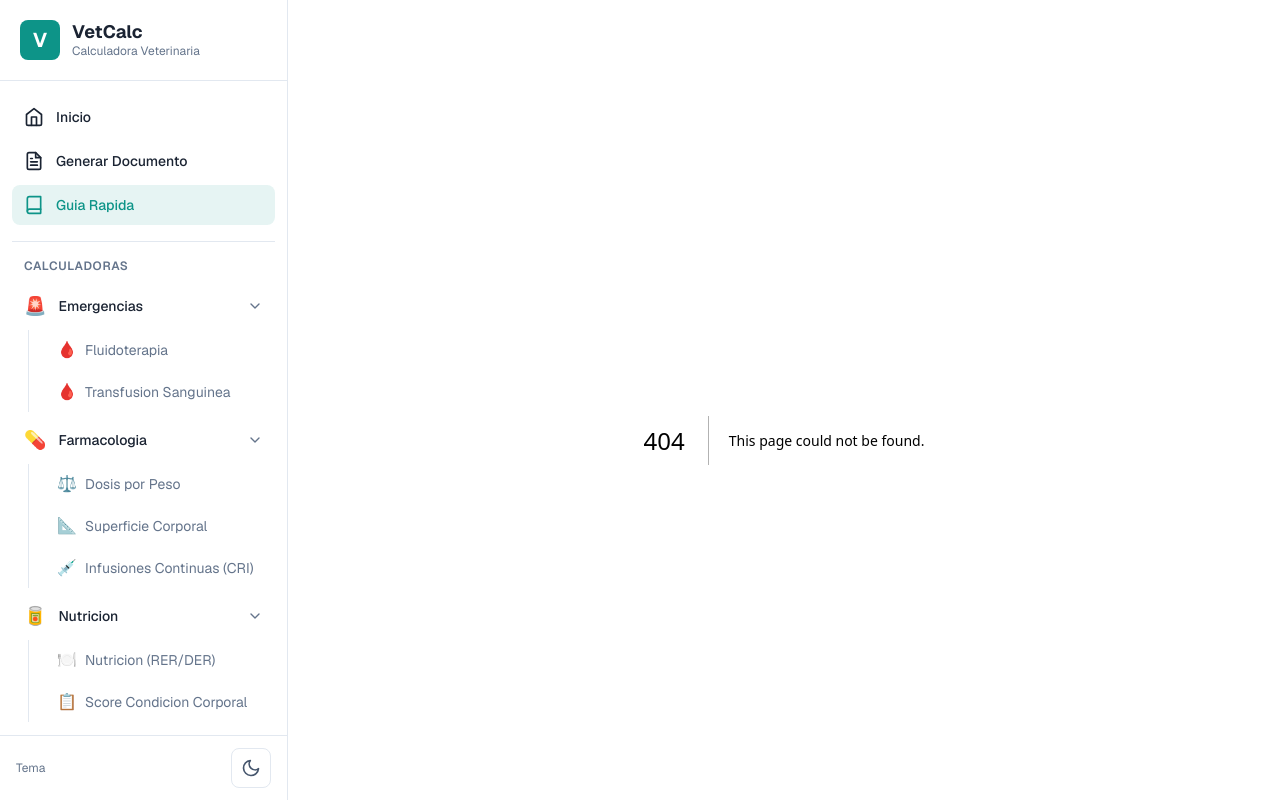
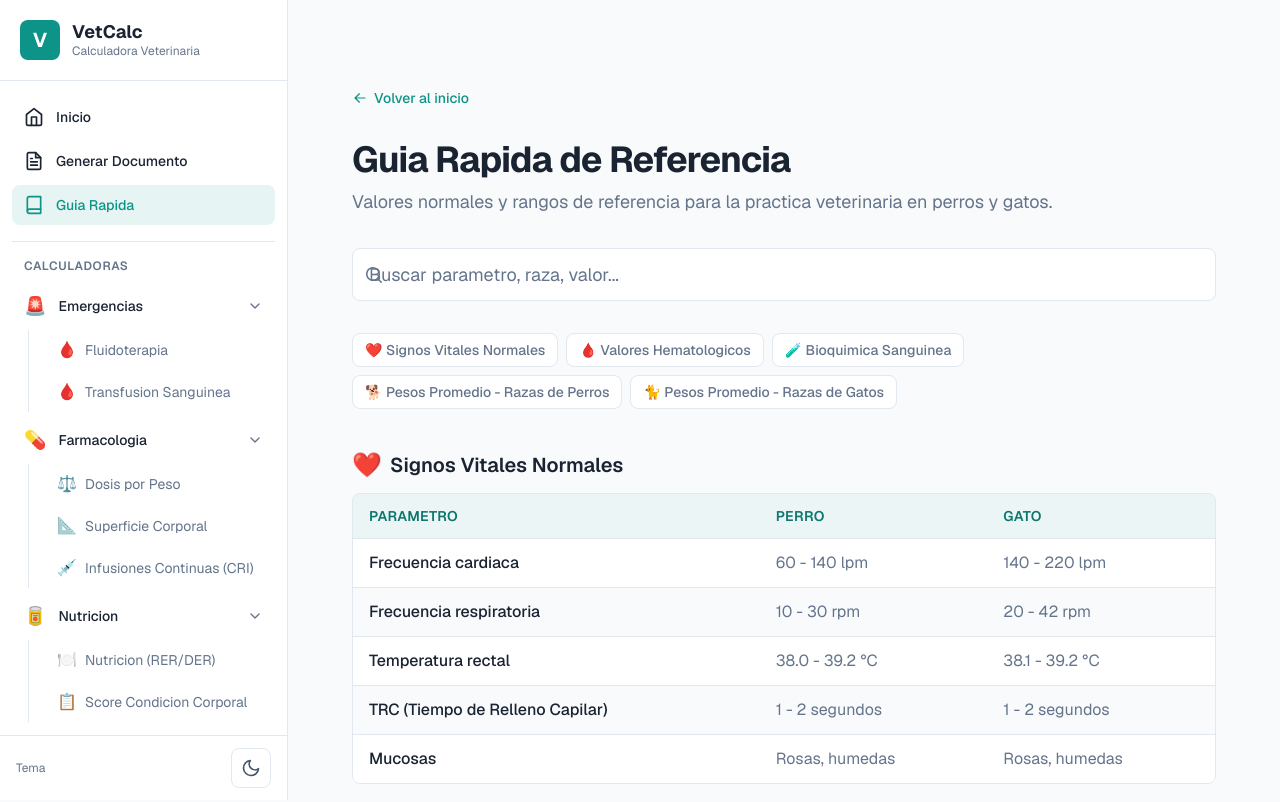
Before and after one commit to JAL117/Vet, a Next.js app: page /referencia in a window 1280 px wide. Before the commit this address had no page. Shown: the top 802 px of the page. Built offline with nearby package versions, Linux system fonts and the light colour scheme.

Commit message:
feat: add quick reference guide with searchable veterinary values tables

```diff
--- /dev/null
+++ b/src/app/referencia/page.tsx
@@ -0,0 +1,312 @@
+"use client";
+
+import Link from "next/link";
+import { useState } from "react";
+import Disclaimer from "@/components/Disclaimer";
+
+interface TableData {
+  headers: string[];
+  rows: string[][];
+}
+
+interface ReferenceSection {
+  id: string;
+  title: string;
+  icon: string;
+  data: TableData;
+}
+
+const sections: ReferenceSection[] = [
+  {
+    id: "signos-vitales",
+    title: "Signos Vitales Normales",
+    icon: "\u2764\uFE0F",
+    data: {
+      headers: ["Parametro", "Perro", "Gato"],
+      rows: [
+        ["Frecuencia cardiaca", "60 - 140 lpm", "140 - 220 lpm"],
+        ["Frecuencia respiratoria", "10 - 30 rpm", "20 - 42 rpm"],
+        ["Temperatura rectal", "38.0 - 39.2 \u00B0C", "38.1 - 39.2 \u00B0C"],
+        [
+          "TRC (Tiempo de Relleno Capilar)",
+          "1 - 2 segundos",
+          "1 - 2 segundos",
+        ],
+        ["Mucosas", "Rosas, humedas", "Rosas, humedas"],
+      ],
+    },
+  },
+  {
+    id: "hematologia",
+    title: "Valores Hematologicos",
+    icon: "\u{1FA78}",
+    data: {
+      headers: ["Parametro", "Perro", "Gato"],
+      rows: [
+        ["Hematocrito", "37 - 55 %", "30 - 45 %"],
+        ["Hemoglobina", "12 - 18 g/dL", "8 - 15 g/dL"],
+        ["Leucocitos", "6,000 - 17,000 /\u00B5L", "5,500 - 19,500 /\u00B5L"],
+        [
+          "Plaquetas",
+          "175,000 - 500,000 /\u00B5L",
+          "175,000 - 500,000 /\u00B5L",
+        ],
+      ],
+    },
+  },
+  {
+    id: "bioquimica",
+    title: "Bioquimica Sanguinea",
+    icon: "\u{1F9EA}",
+    data: {
+      headers: ["Parametro", "Perro", "Gato"],
+      rows: [
+        ["Glucosa", "74 - 143 mg/dL", "74 - 159 mg/dL"],
+        ["BUN", "7 - 27 mg/dL", "16 - 36 mg/dL"],
+        ["Creatinina", "0.5 - 1.8 mg/dL", "0.8 - 2.4 mg/dL"],
+        ["ALT", "10 - 125 U/L", "12 - 130 U/L"],
+        ["Albumina", "2.3 - 4.0 g/dL", "2.1 - 3.3 g/dL"],
+      ],
+    },
+  },
+  {
+    id: "pesos-perros",
+    title: "Pesos Promedio - Razas de Perros",
+    icon: "\u{1F415}",
+    data: {
+      headers: ["Raza", "Peso Adulto Promedio (kg)", "Tamano"],
+      rows: [
+        ["Chihuahua", "1.5 - 3.0", "Miniatura"],
+        ["Yorkshire Terrier", "2.0 - 3.5", "Miniatura"],
+        ["Poodle (Miniatura)", "4.0 - 6.0", "Pequeno"],
+        ["Beagle", "9.0 - 11.0", "Mediano"],
+        ["Bulldog Frances", "8.0 - 14.0", "Mediano"],
+        ["Cocker Spaniel", "12.0 - 15.0", "Mediano"],
+        ["Labrador Retriever", "25.0 - 36.0", "Grande"],
+        ["Golden Retriever", "25.0 - 34.0", "Grande"],
+        ["Pastor Aleman", "30.0 - 40.0", "Grande"],
+        ["Gran Danes", "50.0 - 80.0", "Gigante"],
+      ],
+    },
+  },
+  {
+    id: "pesos-gatos",
+    title: "Pesos Promedio - Razas de Gatos",
+    icon: "\u{1F408}",
+    data: {
+      headers: ["Raza", "Peso Adulto Promedio (kg)", "Tamano"],
+      rows: [
+        ["Singapura", "2.0 - 3.5", "Pequeno"],
+        ["Siames", "3.0 - 5.0", "Mediano"],
+        ["Domestico Comun", "3.5 - 5.5", "Mediano"],
+        ["Abisinio", "3.0 - 5.0", "Mediano"],
+        ["Persa", "3.5 - 7.0", "Mediano"],
+        ["Bengal", "4.0 - 7.0", "Mediano"],
+        ["Azul Ruso", "3.5 - 6.5", "Mediano"],
+        ["Britanico de Pelo Corto", "4.0 - 8.0", "Mediano-Grande"],
+        ["Ragdoll", "4.5 - 9.0", "Grande"],
+        ["Maine Coon", "5.5 - 11.0", "Grande"],
+      ],
+    },
+  },
+];
+
+function ReferenceTable({
+  section,
+  searchQuery,
+}: {
+  section: ReferenceSection;
+  searchQuery: string;
+}) {
+  const filteredRows = searchQuery
+    ? section.data.rows.filter((row) =>
+        row.some((cell) =>
+          cell.toLowerCase().includes(searchQuery.toLowerCase())
+        )
+      )
+    : section.data.rows;
+
+  if (searchQuery && filteredRows.length === 0) return null;
+
+  return (
+    <section id={section.id}>
+      <h2 className="mb-3 flex items-center gap-2 text-xl font-semibold text-foreground">
+        <span className="text-2xl">{section.icon}</span>
+        {section.title}
+      </h2>
+      <div className="overflow-x-auto rounded-lg border border-border">
+        <table className="w-full text-left text-base">
+          <thead>
+            <tr className="border-b border-border bg-primary/5">
+              {section.data.headers.map((header, i) => (
+                <th
+                  key={i}
+                  className="px-4 py-3 text-sm font-semibold uppercase tracking-wide text-primary-dark dark:text-primary-light"
+                >
+                  {header}
+                </th>
+              ))}
+            </tr>
+          </thead>
+          <tbody>
+            {filteredRows.map((row, rowIndex) => (
+              <tr
+                key={rowIndex}
+                className={`border-b border-border last:border-b-0 transition-colors hover:bg-surface-hover ${
+                  rowIndex % 2 === 0 ? "bg-surface" : "bg-background"
+                }`}
+              >
+                {row.map((cell, cellIndex) => (
+                  <td
+                    key={cellIndex}
+                    className={`px-4 py-3 ${
+                      cellIndex === 0
+                        ? "font-medium text-foreground"
+                        : "text-muted"
+                    }`}
+                  >
+                    {cell}
+                  </td>
+                ))}
+              </tr>
+            ))}
+          </tbody>
+        </table>
+      </div>
+    </section>
+  );
+}
+
+export default function ReferenciaPage() {
+  const [search, setSearch] = useState("");
+
+  const visibleSections = search
+    ? sections.filter((section) =>
+        section.data.rows.some((row) =>
+          row.some((cell) =>
+            cell.toLowerCase().includes(search.toLowerCase())
+          )
+        )
+      )
+    : sections;
+
+  return (
+    <div className="min-h-screen bg-background text-foreground">
+      <div className="mx-auto max-w-5xl px-4 py-12 sm:px-6 lg:px-8">
+        <Link
+          href="/"
+          className="mb-8 inline-flex items-center gap-1.5 text-sm font-medium text-primary hover:underline"
+        >
+          <svg
+            xmlns="http://www.w3.org/2000/svg"
+            viewBox="0 0 20 20"
+            fill="currentColor"
+            className="h-4 w-4"
+          >
+            <path
+              fillRule="evenodd"
+              d="M17 10a.75.75 0 01-.75.75H5.612l4.158 3.96a.75.75 0 11-1.04 1.08l-5.5-5.25a.75.75 0 010-1.08l5.5-5.25a.75.75 0 111.04 1.08L5.612 9.25H16.25A.75.75 0 0117 10z"
+              clipRule="evenodd"
+            />
+          </svg>
+          Volver al inicio
+        </Link>
+
+        <div className="mb-8">
+          <h1 className="mb-2 text-3xl font-bold tracking-tight text-foreground sm:text-4xl">
+            Guia Rapida de Referencia
+          </h1>
+          <p className="text-lg text-muted">
+            Valores normales y rangos de referencia para la practica veterinaria
+            en perros y gatos.
+          </p>
+        </div>
+
+        {/* Search */}
+        <div className="mb-8">
+          <div className="relative">
+            <svg
+              xmlns="http://www.w3.org/2000/svg"
+              viewBox="0 0 20 20"
+              fill="currentColor"
+              className="absolute left-3 top-1/2 h-5 w-5 -translate-y-1/2 text-muted"
+            >
+              <path
+                fillRule="evenodd"
+                d="M9 3.5a5.5 5.5 0 100 11 5.5 5.5 0 000-11zM2 9a7 7 0 1112.452 4.391l3.328 3.329a.75.75 0 11-1.06 1.06l-3.329-3.328A7 7 0 012 9z"
+                clipRule="evenodd"
+              />
+            </svg>
+            <input
+              type="text"
+              placeholder="Buscar parametro, raza, valor..."
+              value={search}
+              onChange={(e) => setSearch(e.target.value)}
+              className="w-full rounded-lg border border-border bg-surface py-3 pl-10 pr-4 text-base text-foreground placeholder:text-muted focus:border-primary focus:outline-none focus:ring-2 focus:ring-primary/20"
+            />
+            {search && (
+              <button
+                onClick={() => setSearch("")}
+                className="absolute right-3 top-1/2 -translate-y-1/2 text-sm text-muted hover:text-foreground"
+              >
+                Limpiar
+              </button>
+            )}
+          </div>
+        </div>
+
+        {/* Quick nav */}
+        {!search && (
+          <nav className="mb-10 flex flex-wrap gap-2">
+            {sections.map((section) => (
+              <a
+                key={section.id}
+                href={`#${section.id}`}
+                className="rounded-lg border border-border bg-surface px-3 py-1.5 text-sm font-medium text-muted transition-colors hover:border-primary/40 hover:text-primary"
+              >
+                {section.icon} {section.title}
+              </a>
+            ))}
+          </nav>
+        )}
+
+        {/* Tables */}
+        <div className="space-y-10">
+          {visibleSections.length > 0 ? (
+            visibleSections.map((section) => (
+              <ReferenceTable
+                key={section.id}
+                section={section}
+                searchQuery={search}
+              />
+            ))
+          ) : (
+            <div className="rounded-lg border border-border bg-surface p-8 text-center">
+              <p className="text-lg text-muted">
+                No se encontraron resultados para &quot;{search}&quot;
+              </p>
+              <button
+                onClick={() => setSearch("")}
+                className="mt-3 text-sm font-medium text-primary hover:underline"
+              >
+                Limpiar busqueda
+              </button>
+            </div>
+          )}
+        </div>
+
+        <Disclaimer className="mt-10" />
+
+        <div className="mt-8 border-t border-border pt-6 text-center text-sm text-muted">
+          <p>
+            Valores de referencia basados en literatura veterinaria
+            generalmente aceptada.{" "}
+            <Link href="/disclaimer" className="text-primary hover:underline">
+              Ver aviso legal
+            </Link>
+          </p>
+        </div>
+      </div>
+    </div>
+  );
+}
```
